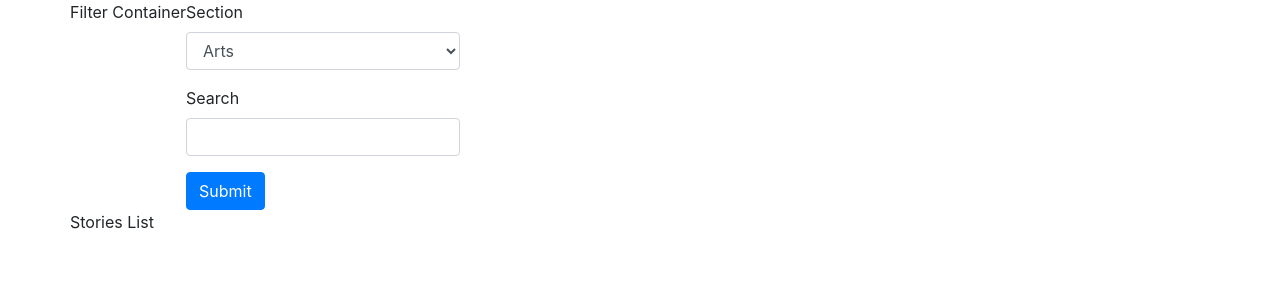
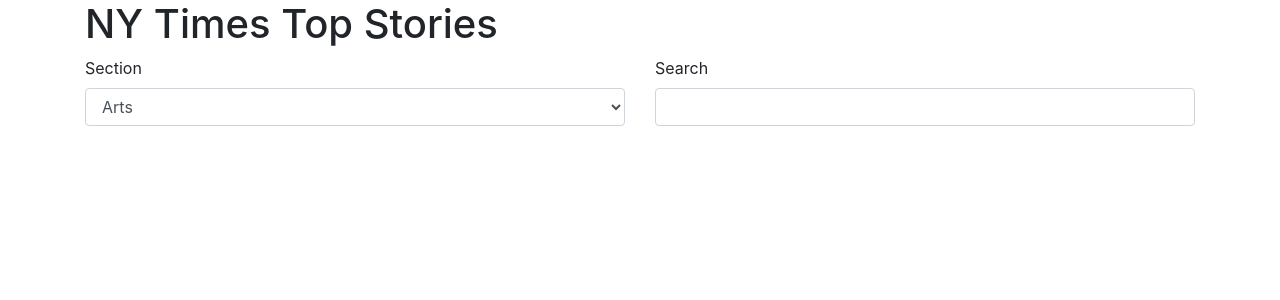
Before and after one commit to bryce-richards/ny-times, a React (Create React App) app: page / in a window 1280 px wide. Shown: the top 300 px of the page. Built offline with nearby package versions, Linux system fonts and the light colour scheme.

Commit message:
section filter

```diff
--- /dev/null
+++ b/src/components/SectionFilter.jsx
@@ -0,0 +1,51 @@
+import React, { Component } from "react";
+import { SECTIONS } from "../helpers/constants";
+
+export default class SectionFilter extends Component {
+  constructor(props) {
+    super(props);
+
+    this.state = {
+      select: ""
+    };
+
+    this.handleSelectChange = this.handleSelectChange.bind(this);
+  }
+
+  buildSectionOptions() {
+    return SECTIONS.map(section => {
+      const { name, value } = section;
+      return (
+        <option key={value} value={value}>
+          {name}
+        </option>
+      );
+    });
+  }
+
+  handleSelectChange(event) {
+    const { onSectionFilter } = this.props;
+    const { value } = event.target;
+
+    this.setState({
+      select: value
+    });
+
+    onSectionFilter(value);
+  }
+
+  render() {
+    return (
+      <div className="col">
+        <label htmlFor="sectionFilter">Section</label>
+        <select
+          className="form-control"
+          id="sectionFilter"
+          onChange={this.handleSelectChange}
+        >
+          {this.buildSectionOptions()}
+        </select>
+      </div>
+    );
+  }
+}
--- a/src/components/StoriesList.jsx
+++ b/src/components/StoriesList.jsx
@@ -1,7 +1,25 @@
 import React, { Component } from "react";
+import StoriesListItem from "./StoriesListItem";
 
 export default class StoriesList extends Component {
+  constructor(props) {
+    super(props);
+  }
+
+  buildStoryListItems() {
+    const { stories } = this.props;
+    const maxStories = stories.slice(0, 30);
+
+    return maxStories.map((story, i) => {
+      return <StoriesListItem key={i} story={story} />;
+    });
+  }
+
   render() {
-    return <div className="row">Stories List</div>;
+    return (
+      <div className="row">
+        <div className="col">{this.buildStoryListItems()}</div>
+      </div>
+    );
   }
 }
--- a/src/components/StoriesListItem.jsx
+++ b/src/components/StoriesListItem.jsx
@@ -1,3 +1,33 @@
 import React, { Component } from "react";
 
-export default class StoriesListItem extends Component {}
+export default class StoriesListItem extends Component {
+  render() {
+    const {
+      title,
+      byline,
+      abstract,
+      url,
+      published_date,
+      multimedia
+    } = this.props.story;
+
+    const img =
+      (multimedia && multimedia[1] && multimedia[1].url) ||
+      (multimedia && multimedia[0] && multimedia[0].url);
+
+    return (
+      <div className="row">
+        <div className="col-sm-8">
+          <h5>{title}</h5>
+          <p>{abstract}</p>
+          <p>
+            <small className="text-muted">{byline}</small>
+          </p>
+        </div>
+        <div className="col-sm-4">
+          <img src={img} />
+        </div>
+      </div>
+    );
+  }
+}
--- /dev/null
+++ b/src/components/TextFilter.jsx
@@ -0,0 +1,38 @@
+import React, { Component } from "react";
+
+export default class TextFilter extends Component {
+  constructor(props) {
+    super(props);
+
+    this.state = {
+      input: ""
+    };
+
+    this.handleInputChange = this.handleInputChange.bind(this);
+  }
+  handleInputChange(event) {
+    const { onTextFilter } = this.props;
+    const { value } = event.target;
+
+    this.setState({
+      input: value
+    });
+
+    onTextFilter(value);
+  }
+
+  render() {
+    console.log("props: ", this.props);
+    return (
+      <div className="col">
+        <label htmlFor="textFilter">Search</label>
+        <input
+          onChange={this.handleInputChange}
+          type="text"
+          className="form-control"
+          id="textFilter"
+        />
+      </div>
+    );
+  }
+}
--- a/src/containers/FilterContainer.jsx
+++ b/src/containers/FilterContainer.jsx
@@ -1,36 +1,44 @@
 import React, { Component } from "react";
-import { SECTIONS } from "../helpers/constants";
+import TextFilter from "../components/TextFilter";
+import SectionFilter from "../components/SectionFilter";
 
 export default class FilterContainer extends Component {
-  buildSectionOptions() {
-    return SECTIONS.map(section => {
-      const { name, value } = section;
-      return (
-        <option key={value} value={value}>
-          {name}
-        </option>
-      );
+  constructor(props) {
+    super(props);
+
+    this.state = {
+      textFilter: "",
+      sectionFilter: ""
+    };
+
+    this.handleTextFilter = this.handleTextFilter.bind(this);
+    this.handleSectionFilter = this.handleSectionFilter.bind(this);
+  }
+
+  handleTextFilter(textFilter) {
+    const { onFilterChange } = this.props;
+
+    this.setState({ textFilter }, () => {
+      onFilterChange(this.state);
+    });
+  }
+
+  handleSectionFilter(sectionFilter) {
+    const { onFilterChange } = this.props;
+
+    this.setState({ sectionFilter }, () => {
+      onFilterChange(this.state);
     });
   }
 
   render() {
     return (
       <div className="row">
-        Filter Container
-        <form>
-          <div className="form-group">
-            <label htmlFor="sectionFilter">Section</label>
-            <select className="form-control" id="sectionFilter">
-              {this.buildSectionOptions()}
-            </select>
+        <form className="col">
+          <div className="row form-group">
+            <SectionFilter onSectionFilter={this.handleSectionFilter} />
+            <TextFilter onTextFilter={this.handleTextFilter} />
           </div>
-          <div className="form-group">
-            <label htmlFor="textFilter">Search</label>
-            <input type="text" className="form-control" id="textFilter" />
-          </div>
-          <button type="submit" className="btn btn-primary">
-            Submit
-          </button>
         </form>
       </div>
     );
--- a/src/containers/StoriesContainer.jsx
+++ b/src/containers/StoriesContainer.jsx
@@ -4,29 +4,68 @@ import FilterContainer from "./FilterContainer";
 import StoriesList from "../components/StoriesList";
 
 export default class StoriesContainer extends Component {
-  componentWillMount() {
-    this.setState({
+  constructor(props) {
+    super(props);
+
+    this.state = {
       stories: [],
-      section: ""
-    });
+      sectionFilter: "",
+      textFilter: ""
+    };
 
-    // this.onInputChange = this.onInputChange.bind(this);
+    this.fetchArticles = this.fetchArticles.bind(this);
+    this.handleFilterChange = this.handleFilterChange.bind(this);
+    this.filterStories = this.filterStories.bind(this);
   }
 
-  buildSectionOptions() {
-    return <select />;
+  fetchArticles() {
+    const section = this.state.sectionFilter.length
+      ? `${this.state.sectionFilter}.json`
+      : "";
+    const url = `${BASE_URL}/${section}?api-key=${API_KEY}`;
+    console.log("url: ", url);
+    fetch(url)
+      .then(res => {
+        return res.json();
+      })
+      .then(json => {
+        this.setState(
+          {
+            stories: json.results
+          },
+          () => {
+            this.filterStories();
+          }
+        );
+      })
+      .catch(e => {
+        console.log("Error: ", e);
+      });
   }
 
-  fetchArticles(value) {
-    const section = value.length ? `{value}.json` : "";
-    const url = `${BASE_URL}/${section}`;
+  handleFilterChange(state) {
+    const { textFilter, sectionFilter } = state;
+    this.setState(
+      {
+        textFilter,
+        sectionFilter
+      },
+      () => {
+        this.fetchArticles();
+      }
+    );
   }
+
+  filterStories() {}
 
   render() {
     return (
       <div className="container">
-        <FilterContainer />
-        <StoriesList />
+        <nav>
+          <h1>NY Times Top Stories</h1>
+        </nav>
+        <FilterContainer onFilterChange={this.handleFilterChange} />
+        <StoriesList stories={this.state.stories} />
       </div>
     );
   }
--- a/src/helpers/constants.js
+++ b/src/helpers/constants.js
@@ -20,7 +20,7 @@ export const SECTIONS = [
   { name: "Opinion", value: "opinion" },
   { name: "Politics", value: "politics" },
   { name: "Real Estate", value: "realestate" },
-  { name: "Ccience", value: "science" },
+  { name: "Science", value: "science" },
   { name: "Sports", value: "sports" },
   { name: "Sunday Review", value: "sundayreview" },
   { name: "Technology", value: "technology" },
```
